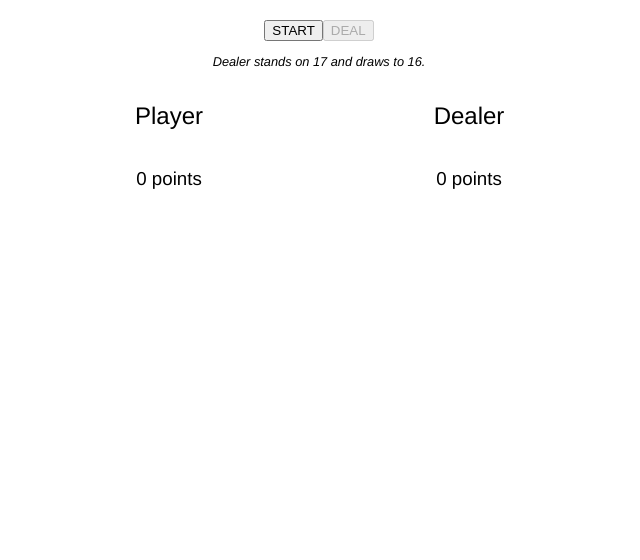
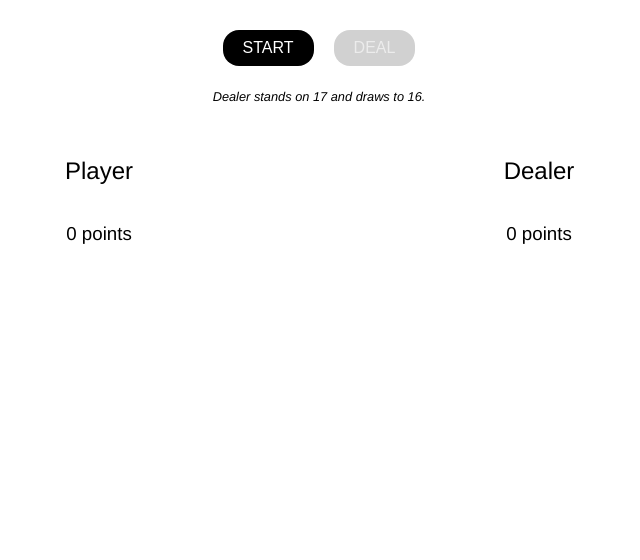
Before and after one commit to leecsargent/cards, a React app: page / in a window 1280 px wide. Shown: the whole page, without its empty margins (321-961 px from the left). Built offline with nearby package versions, Linux system fonts and the light colour scheme.

Commit message:
reset game

```diff
--- a/public/main.css
+++ b/public/main.css
@@ -20,3 +20,34 @@ h4 {
   font-size: 0.8rem;
   font-style: italic;
 }
+
+
+.button {
+  display: inline-block;
+  border: none;
+  border-radius: 16px;
+  padding: 10px 20px;
+  margin: 0;
+  text-decoration: none;
+  background: black;
+  color: white;
+  cursor: pointer;
+  font-size: 1rem;
+  line-height: 1;
+  text-align: center;
+  transition: background 250ms ease-in-out;
+  margin: 10px;
+}
+
+.button:disabled,
+.button:disabled:hover {
+  background: rgb(141, 141, 141);
+  color: rgb(209, 209, 209);
+  opacity: .4;
+  cursor: default;
+}
+
+.button:hover {
+  background: rgb(37, 37, 37);
+  outline: none;
+}
--- a/src/actions/cards.js
+++ b/src/actions/cards.js
@@ -13,11 +13,13 @@ import {
   COMPARE_HANDS,
   END_GAME,
   DISABLE_PLAYER,
+  RESET,
 } from '../constants';
 import {
   getShouldCompareOnNext,
   getIsStandingByPlayer,
 } from '../selectors/cards';
+import { reset } from 'ansi-colors';
 
 const getIsDealerStanding = getIsStandingByPlayer('dealer');
 
@@ -59,6 +61,7 @@ export const deal = () => {
 
 export const requestDeck = () => {
   return (dispatch, getState) => {
+    dispatch({ type: RESET });
     const {
       cards: { deckId, deckCount },
     } = getState();
--- a/src/components/App.js
+++ b/src/components/App.js
@@ -1,7 +1,7 @@
 import React from 'react';
 import PropTypes from 'prop-types';
 import Player from './Player';
-import styles from './App.module.css';
+import styles from './App.module.scss';
 import Deck from './Deck';
 
 export default class App extends React.Component {
@@ -46,8 +46,8 @@ export default class App extends React.Component {
   };
 
   disable = type => {
-    const { isLoaded } = this.props;
-    return type === 'start' ? isLoaded : !isLoaded;
+    const { isLoaded, hasEnded } = this.props;
+    return type === 'start' ? isLoaded && !hasEnded : !isLoaded;
   };
 
   handleClick = type => event => {
@@ -93,13 +93,15 @@ export default class App extends React.Component {
       <div className={styles.app}>
         <div className={styles.inner}>
           <button
+            className="button"
             disabled={this.disable('start')}
             onClick={this.handleClick('start')}
           >
             START
           </button>
           <button
-            disabled={this.disable('deal') || isWaitingForPlayer || !!winner}
+            className="button"
+            disabled={this.disable('deal') || isWaitingForPlayer || hasEnded}
             onClick={this.handleClick('deal')}
           >
             DEAL
@@ -135,7 +137,9 @@ export default class App extends React.Component {
                 checked={isPlayerStanding}
                 onChange={this.toggleStand}
               />{' '}
-              Stand
+              <label htmlFor="stand" className="description-text">
+                Stand
+              </label>
             </div>
           )}
           {hasEnded && (
--- a/src/components/App.module.css
+++ b/src/components/App.module.scss
@@ -12,7 +12,17 @@
 }
 
 .players {
-  height: 380px;
+
   display: flex;
+  flex-direction: column;
   justify-content: space-around;
+
+  >:first-child,
+  >:last-child {
+    margin: 20px;
+  }
+
+  @media only screen and (min-width: 768px) {
+    flex-direction: row;
+  }
 }
--- a/src/components/Card.module.scss
+++ b/src/components/Card.module.scss
@@ -17,6 +17,7 @@
 .back {
   max-height: 100%;
   background: none;
+  cursor: pointer;
 }
 
 .frontInner {
--- a/src/components/Player.js
+++ b/src/components/Player.js
@@ -15,6 +15,7 @@ class Player extends React.Component {
           className={[
             styles.cards,
             styles[`${isDealer ? 'dealer' : 'player'}-cards`],
+            styles[`${hand && !!hand.length ? 'has-hand' : ''}`],
           ].join(' ')}
         >
           {hand && !!hand.length && (
@@ -32,6 +33,7 @@ class Player extends React.Component {
                 key={card.id}
                 addCardToHand={addCardToHand}
                 isDealer={isDealer}
+                classNames={[styles.next]}
               />
             ))}
         </div>
--- a/src/components/Player.module.scss
+++ b/src/components/Player.module.scss
@@ -1,22 +1,41 @@
 .player {
   display: flex;
   flex-direction: column;
-  width: 300px;
+  width: 400px;
   align-items: center;
+  height: 400px;
 }
 
 .cards {
   display: flex;
 }
 
-.dealer-cards {
-  //outline: 1px solid red
+.player-cards {
+  @media only screen and (min-width: 768px) {
+    flex-direction: row-reverse;
+  }
 }
 
-.player-cards {
-  flex-direction: row-reverse;
+.next {
+  animation-name: fadeIn;
+  animation-duration: 1s;
 }
 
-.hand {
-  // outline: 1px solid red;
+.hand,
+.next {
+  margin: 20px;
 }
+
+.has-hand .next {
+  transform: scale(.7);
+}
+
+@keyframes fadeIn {
+  from {
+    opacity: 0;
+  }
+
+  to {
+    opacity: 1;
+  }
+}
--- a/src/constants.js
+++ b/src/constants.js
@@ -31,3 +31,4 @@ export const UPDATE_SETTINGS = 'UPDATE_SETTINGS';
 export const TOGGLE_STAND = 'TOGGLE_STAND';
 export const END_GAME = 'END_GAME';
 export const DISABLE_PLAYER = 'DISABLE_PLAYER';
+export const RESET = 'RESET';
--- /dev/null
+++ b/src/helpers/resetGame.js
@@ -0,0 +1 @@
+export default () => ({ end: true, deckId: 'new' });
--- a/src/reducers/cards.js
+++ b/src/reducers/cards.js
@@ -1,6 +1,7 @@
 import updateHands from '../helpers/updateHands';
 import updateNext from '../helpers/updateNext';
 import updateLeader from '../helpers/updateLeader';
+import resetGame from '../helpers/resetGame';
 
 import {
   FETCH_DECK_REQUEST,
@@ -14,6 +15,7 @@ import {
   COMPARE_HANDS,
   END_GAME,
   DISABLE_PLAYER,
+  RESET,
 } from '../constants';
 
 const initialState = {
@@ -45,7 +47,16 @@ export default (state = initialState, action) => {
   const { data, payload } = action;
 
   switch (action.type) {
+    case RESET:
+      return initialState;
+
     case FETCH_DECK_REQUEST:
+      return {
+        ...state,
+        requesting: true,
+        end: false,
+      };
+
     case DEAL_CARDS_REQUEST:
       return {
         ...state,
```
